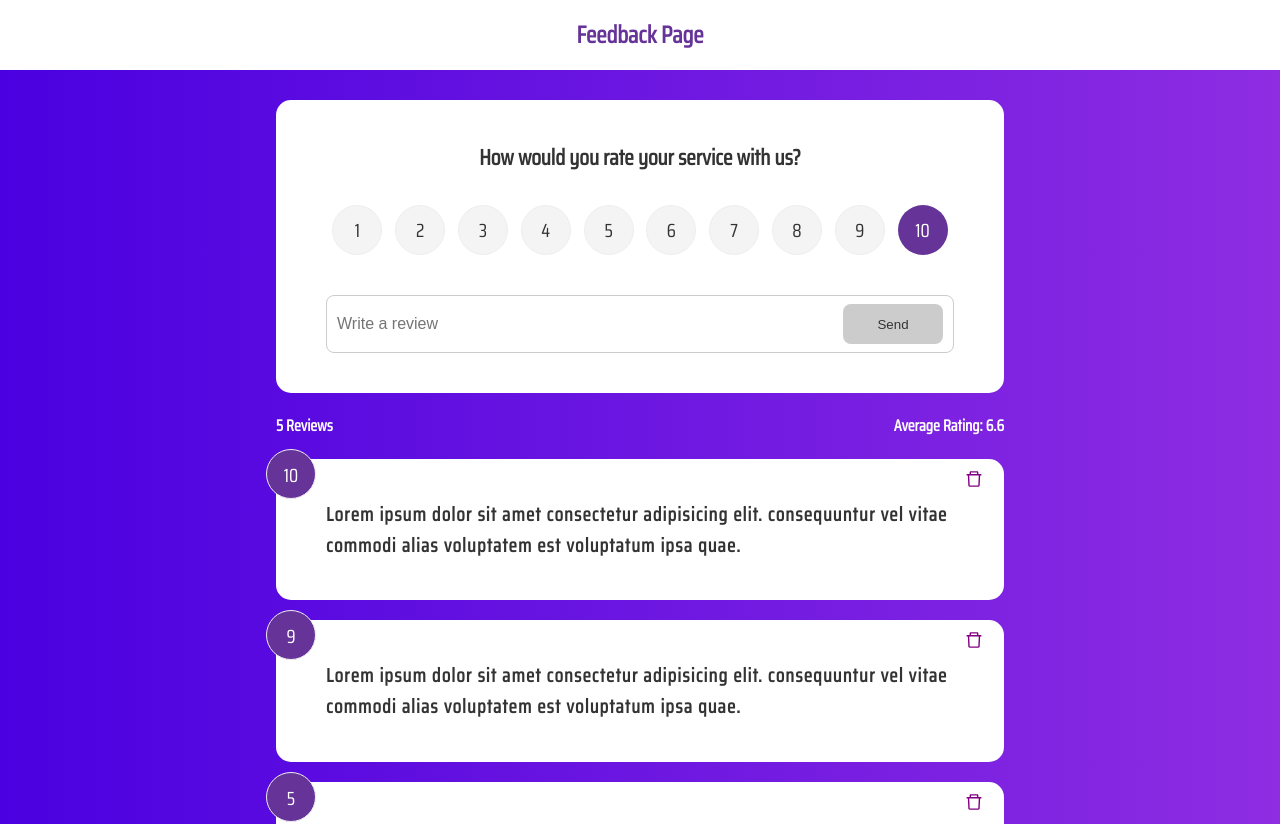
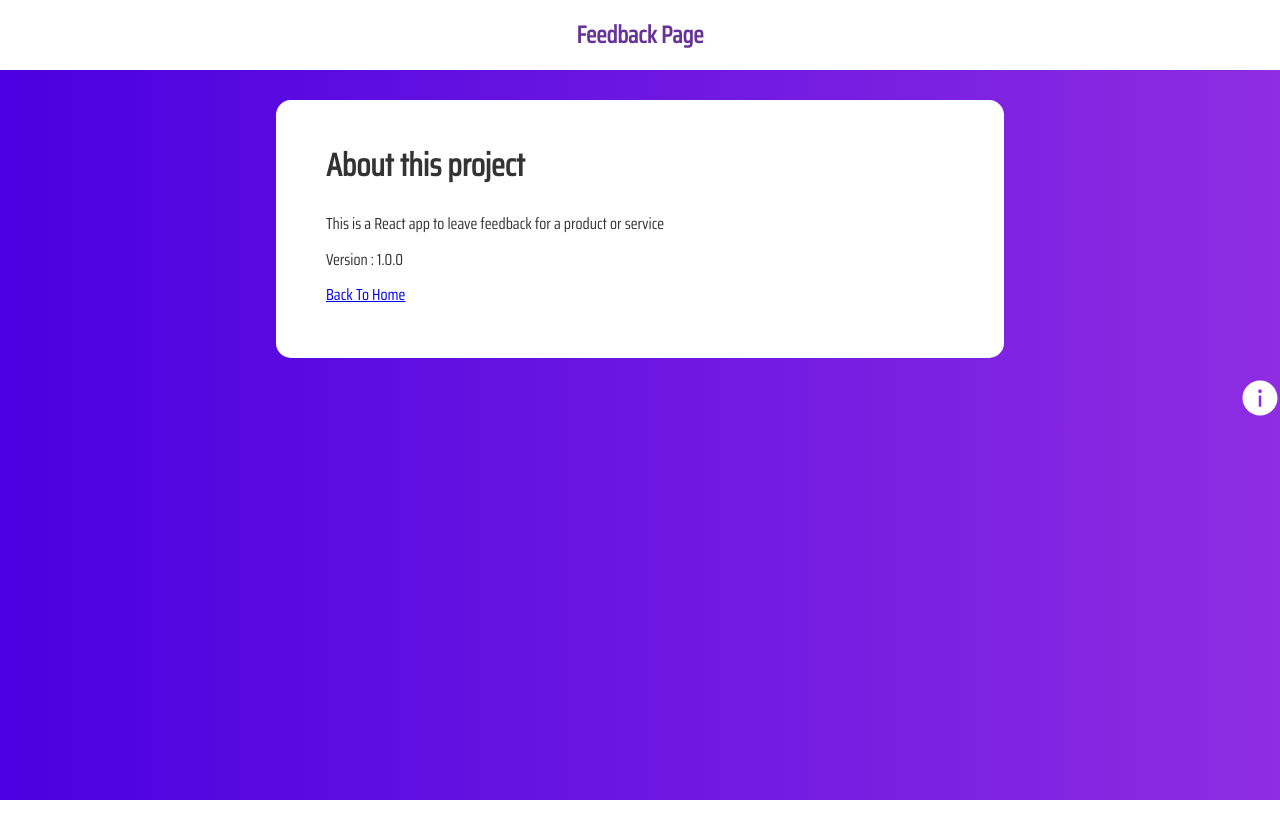
Before and after one commit to OdedAtias1/feedback-page, a React (Create React App) app: page /about in a window 1280 px wide. Shown: the top 824 px of the page. After the commit the page ends 800 px from the top, so only its background shows below. Built offline with nearby package versions, Linux system fonts and the light colour scheme.

Commit message:
Adding AboutInfo link

```diff
--- a/src/App.js
+++ b/src/App.js
@@ -5,10 +5,13 @@
 import FeedBackList from './Components/FeedbackList';
 import FeedbackStats from './Components/FeedbackStats';
 import FeedbackForm from './Components/FeedbackForm';
+import About from './Pages/About';
+import AboutIconLink from './Components/shared/AboutIconLink';
 // Services imports
-import FeedbackData from './services/FeedbackData';
+import FeedbackData from './Services/FeedbackData';
 // npm dependencies imports
 import { v4 as uuidv4 } from 'uuid';
+import { BrowserRouter as Router, Routes, Route } from 'react-router-dom';
 
 function App() {
 	//App States
@@ -29,14 +32,30 @@
 	};
 
 	return (
-		<>
+		<Router>
 			<Header />
 			<div className='container'>
-				<FeedbackForm onAddFeedback={addFeedback} />
-				<FeedbackStats feedbacks={feedbacks} />
-				<FeedBackList feedbacks={feedbacks} onDeleteFeedback={deleteFeedback} />
+				<Routes>
+					{/* First route */}
+					<Route
+						exact
+						path='/'
+						element={
+							<>
+								<FeedbackForm onAddFeedback={addFeedback} />
+								<FeedbackStats feedbacks={feedbacks} />
+								<FeedBackList
+									feedbacks={feedbacks}
+									onDeleteFeedback={deleteFeedback}
+								/>
+							</>
+						}></Route>
+					{/* Second route */}
+					<Route path='/about' element={<About />} />
+				</Routes>
 			</div>
-		</>
+			<AboutIconLink />
+		</Router>
 	);
 }
 
--- a/src/Components/FeedbackList.jsx
+++ b/src/Components/FeedbackList.jsx
@@ -3,7 +3,7 @@
 // PropTypes
 import { PropTypes } from 'prop-types';
 // Framer motion
-import { motion, AnimatePresence, animate } from 'framer-motion';
+import { motion, AnimatePresence } from 'framer-motion';
 
 const FeedbackList = ({ feedbacks, onDeleteFeedback }) => {
 	if (!feedbacks || feedbacks.length === 0) return <p>No feedback yet</p>;
--- /dev/null
+++ b/src/Components/shared/AboutIconLink.jsx
@@ -0,0 +1,21 @@
+// npm dependencies imports
+import { AiFillInfoCircle } from 'react-icons/ai';
+import { Link } from 'react-router-dom';
+
+const AboutIconLink = () => {
+	return (
+		<div className='about-link'>
+			<Link
+				//Nice clean to pass url with parameters, hashes and more properties
+				to={{
+					pathname: '/about',
+					search: '?sort=name',
+					hash: '#hello',
+				}}>
+				<AiFillInfoCircle size={40} />
+			</Link>
+		</div>
+	);
+};
+
+export default AboutIconLink;
--- /dev/null
+++ b/src/Pages/About.jsx
@@ -0,0 +1,21 @@
+// Components imports
+import Card from '../Components/shared/Card';
+// npm dependencies imports
+import { Link } from 'react-router-dom';
+
+const About = () => {
+	return (
+		<Card>
+			<div className='about'>
+				<h1>About this project</h1>
+				<p>This is a React app to leave feedback for a product or service</p>
+				<p>Version : 1.0.0</p>
+				<p>
+					<Link to='/'>Back To Home</Link>
+				</p>
+			</div>
+		</Card>
+	);
+};
+
+export default About;
```
